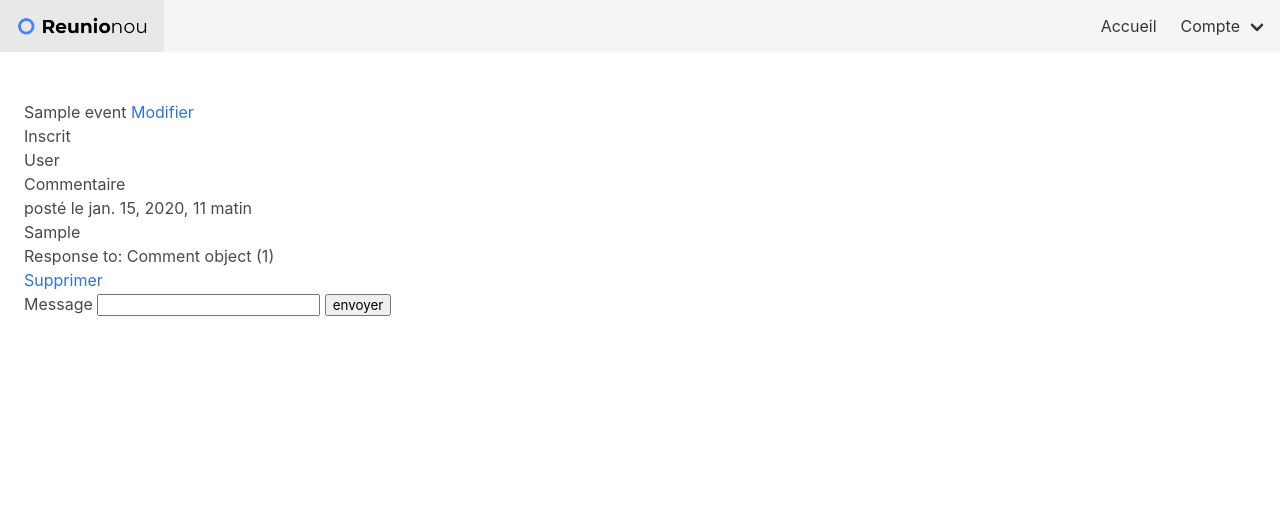
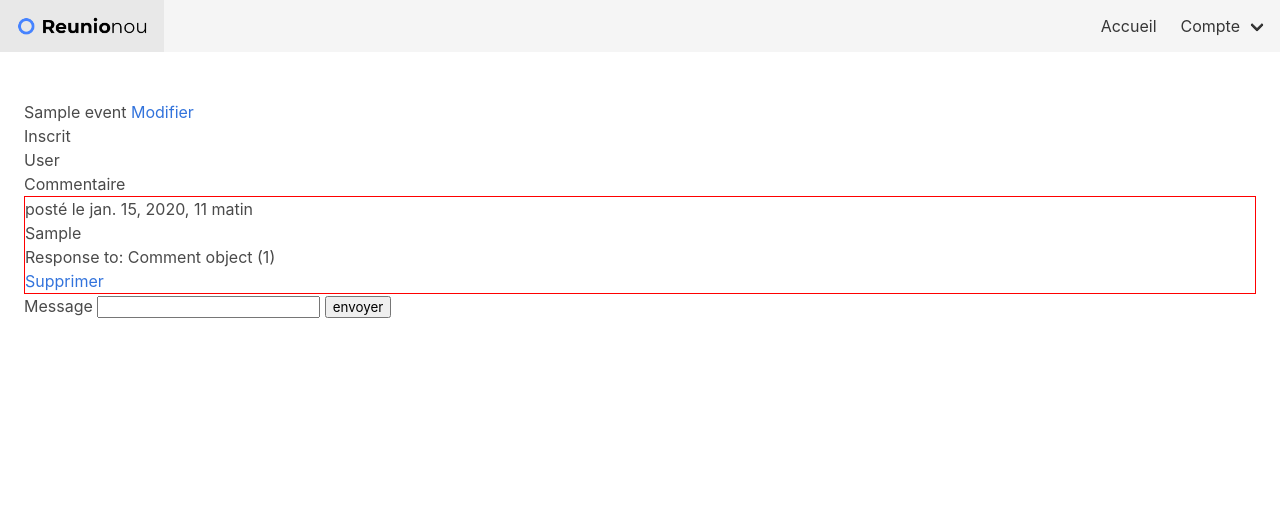
Before and after one commit to gdenier/Reunionou, a Django app: template events/templates/events/detail_author.html in a window 1280 px wide. Shown: the top 517 px of the page. Run offline with Django 3.2, Linux system fonts and the light colour scheme; tables that the repository leaves empty hold one stand-in row (values such as "Sample post"); the template is opened without the code that fills it: values that come from a table or form of the project are taken from there, most other values are stand-ins (such as "Sample title", 1, 10 or a date in 2020); some libraries are stand-ins or nearby versions.

Commit message:
border com

```diff
--- a/events/templates/events/detail_author.html
+++ b/events/templates/events/detail_author.html
@@ -17,6 +17,7 @@
 
     <h4>Commentaire</h4>
     {% for comment in comments %}
+        <div style="border: 1px solid red">
             {% if comment.response_to == None %}
                 <p>posté le {{ comment.date }}</p>
                 {% if comment.delete != True %}
@@ -41,6 +42,7 @@
                 {% endif %}
             {% endif %}
             <a href="{% url 'events:delete_com' event.token comment.id %}">Supprimer</a>
+        </div>
     {% endfor %}
     <div>
         <form method="POST" action="{% url 'events:comment' event.token %}">
```
Lines whose indentation alone changed are shown as unchanged.
